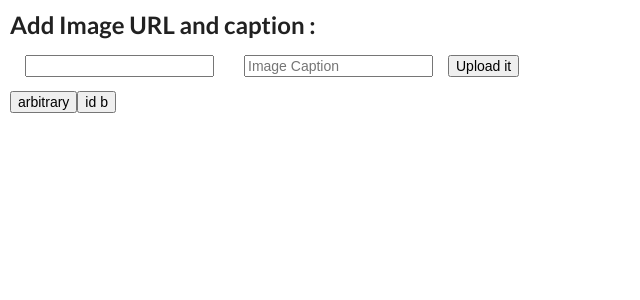
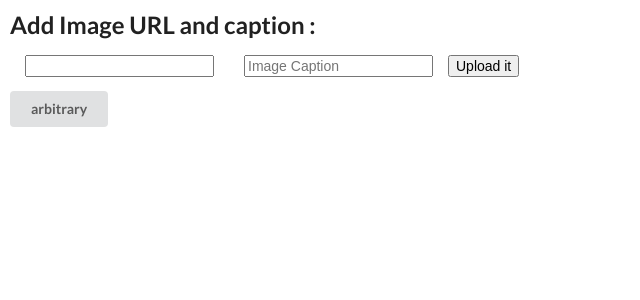
Before and after one commit to meetzaveri/img-sharing-redux-app, a React (Create React App) app: page / in a window 1280 px wide. Shown: the top 300 px of the page, without its empty margins (0-640 px from the left). Built offline with nearby package versions, Linux system fonts and the light colour scheme.

Commit message:
Update main.js

```diff
--- a/src/containers/main.js
+++ b/src/containers/main.js
@@ -23,8 +23,7 @@ class Main extends React.Component{
                     }}
                     />
                 </div>
-                <button onClick = {() => console.log(store.getState().items)}> arbitrary </button>
-                <button onClick = {() => console.log(store.getState().items.map(t=>t.id))}> id b </button>
+                <button className="ui button" onClick = {() => console.log(store.getState().items)}> arbitrary </button>
             </div>
         );
     }
```
